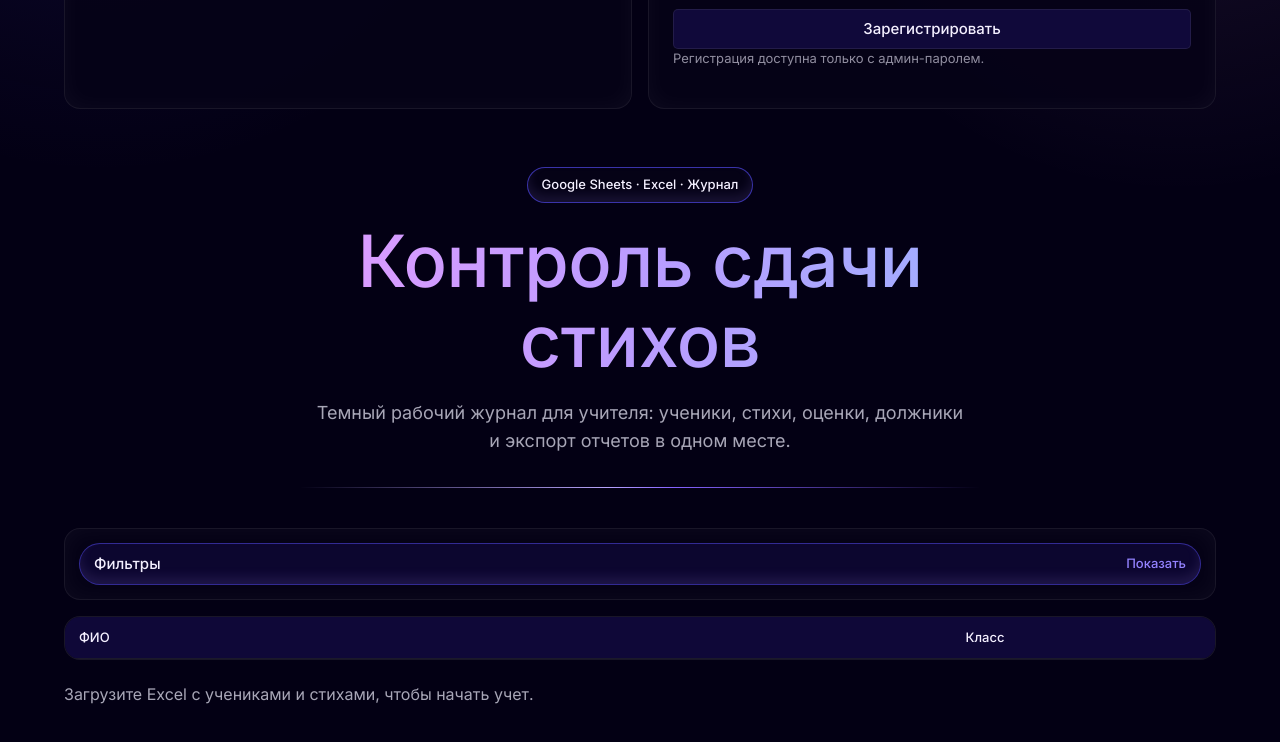
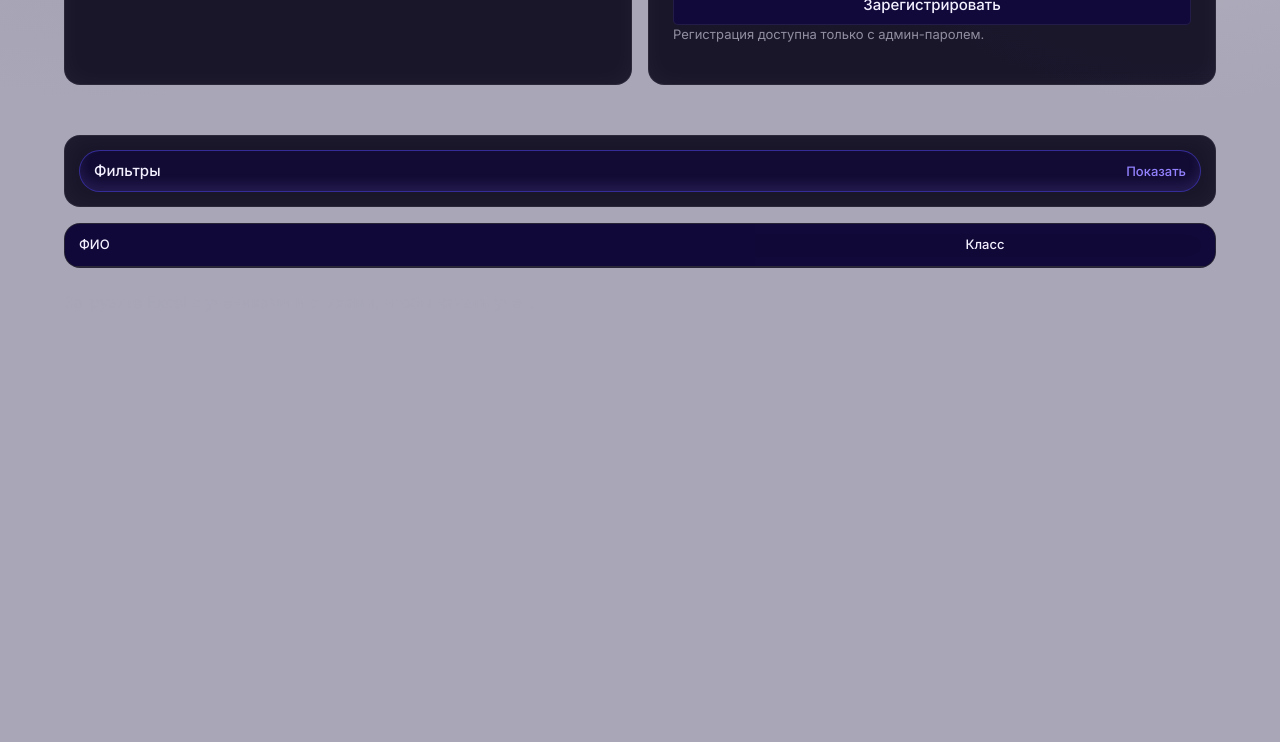
Before and after one commit to KatyaLisaUch/literature, a plain HTML site: page index.html in a window 1280 px wide. Shown: the part 514-1256 px from the top of the page. After the commit the page ends 936 px from the top, so only its background shows below. Drawn offline with Linux system fonts and the light colour scheme.

Commit message:
Add files via upload

```diff
--- a/index.html
+++ b/index.html
@@ -3,20 +3,20 @@
   <head>
     <meta charset="utf-8">
     <meta name="viewport" content="width=device-width, initial-scale=1">
-    <title>Учет сдачи стихов</title>
+    <title>Учёт сдачи стихов</title>
     <link rel="preconnect" href="https://fonts.googleapis.com">
     <link rel="preconnect" href="https://fonts.gstatic.com" crossorigin>
     <link href="https://fonts.googleapis.com/css2?family=Inter:wght@400;500;600;700;800&display=swap" rel="stylesheet">
-    <link rel="stylesheet" href="styles.css?v=20260709-reflect1">
+    <link rel="stylesheet" href="styles.css?v=20260709-reflect2">
     <script src="https://cdn.jsdelivr.net/npm/xlsx-js-style@1.2.0/dist/xlsx.bundle.js" defer></script>
-    <script src="app.js?v=20260709-reflect1" defer></script>
+    <script src="app.js?v=20260709-reflect2" defer></script>
   </head>
   <body>
     <header class="app-header">
       <nav class="nav-pill" aria-label="Главное меню">
         <div class="brand-mark" aria-hidden="true"></div>
         <div class="header-title">
-          <h1>Учет стихов</h1>
+          <h1>Учёт стихов</h1>
         </div>
         <div class="desktop-menu">
           <button class="menu-item" data-tab="journal" type="button">Журнал</button>
@@ -100,12 +100,6 @@
       </aside>
 
       <section class="content">
-        <section class="hero-panel">
-          <div class="hero-badge">Google Sheets · Excel · Журнал</div>
-          <h2>Контроль сдачи стихов</h2>
-          <p>Темный рабочий журнал для учителя: ученики, стихи, оценки, должники и экспорт отчетов в одном месте.</p>
-        </section>
-
         <section class="panel filters-panel top-filters collapsed" id="filtersPanel">
           <button id="filtersToggleBtn" class="filters-toggle" type="button" aria-expanded="false">
             <span>Фильтры</span>
--- a/styles.css
+++ b/styles.css
@@ -1,5 +1,6 @@
 :root {
-  --void: #030014;
+  --void: #a8a6b7;
+  --page-bg: #a8a6b7;
   --surface: #060317;
   --surface-strong: #10093a;
   --text: #f4f0ff;
@@ -35,17 +36,17 @@
 }
 
 html {
-  background: var(--void);
+  background: var(--page-bg);
 }
 
 body {
   min-height: 100vh;
   margin: 0;
   background:
-    radial-gradient(circle at 50% -10%, rgba(147, 130, 255, 0.2), transparent 34rem),
-    radial-gradient(circle at 8% 18%, rgba(80, 70, 228, 0.14), transparent 28rem),
-    radial-gradient(circle at 92% 22%, rgba(229, 156, 255, 0.1), transparent 26rem),
-    var(--void);
+    radial-gradient(circle at 50% -10%, rgba(244, 240, 255, 0.55), transparent 34rem),
+    radial-gradient(circle at 8% 18%, rgba(145, 142, 160, 0.34), transparent 28rem),
+    radial-gradient(circle at 92% 22%, rgba(205, 204, 208, 0.42), transparent 26rem),
+    var(--page-bg);
   color: var(--text);
   font-family: "Inter", "Inter V", ui-sans-serif, system-ui, -apple-system, BlinkMacSystemFont, "Segoe UI", sans-serif;
   font-size: 16px;
@@ -60,7 +61,7 @@ body::before {
   inset: 0;
   z-index: -1;
   pointer-events: none;
-  opacity: 0.42;
+  opacity: 0.18;
   background-image:
     radial-gradient(circle, rgba(255, 255, 255, 0.9) 0 1px, transparent 1.5px),
     radial-gradient(circle, rgba(244, 240, 255, 0.65) 0 1px, transparent 1.5px);
@@ -158,7 +159,7 @@ select option {
   display: flex;
   justify-content: center;
   padding: 20px 24px 12px;
-  background: linear-gradient(180deg, rgba(3, 0, 20, 0.9), rgba(3, 0, 20, 0));
+  background: linear-gradient(180deg, rgba(168, 166, 183, 0.86), rgba(168, 166, 183, 0));
   backdrop-filter: blur(10px);
 }
 
@@ -368,7 +369,7 @@ select option {
   gap: 32px;
   width: min(100%, var(--page-max));
   margin: 0 auto;
-  padding: 44px 24px 108px;
+  padding: 20px 24px 108px;
 }
 
 .sidebar,
@@ -397,61 +398,6 @@ body[data-active-tab="export"] .tabs,
 body[data-active-tab="import"] .tabs,
 body[data-active-tab="add-poem"] .tabs {
   display: none;
-}
-
-.hero-panel {
-  position: relative;
-  display: grid;
-  justify-items: center;
-  gap: 18px;
-  margin: 8px auto 40px;
-  max-width: 860px;
-  text-align: center;
-}
-
-.hero-panel::after {
-  content: "";
-  display: block;
-  width: min(680px, 78vw);
-  height: 1px;
-  margin-top: 14px;
-  background: var(--aurora);
-}
-
-.hero-badge {
-  display: inline-flex;
-  align-items: center;
-  min-height: 34px;
-  border: 1px solid rgba(80, 70, 228, 0.72);
-  border-radius: var(--radius-badge);
-  background: rgba(6, 3, 23, 0.94);
-  box-shadow: var(--violet-rim);
-  color: var(--text);
-  font-size: 13px;
-  font-weight: 500;
-  padding: 7px 14px;
-}
-
-.hero-panel h2 {
-  margin: 0;
-  max-width: 780px;
-  background: var(--cosmic-gradient);
-  -webkit-background-clip: text;
-  background-clip: text;
-  color: transparent;
-  font-family: "Inter", "AeonikPro", ui-sans-serif, system-ui, sans-serif;
-  font-size: clamp(46px, 8vw, 72px);
-  font-weight: 500;
-  letter-spacing: -0.5px;
-  line-height: 1.11;
-}
-
-.hero-panel p {
-  max-width: 660px;
-  margin: 0;
-  color: var(--muted);
-  font-size: 18px;
-  line-height: 1.56;
 }
 
 .edit-table-wrap {
@@ -859,26 +805,6 @@ tr:last-child td {
     padding: 30px 14px 64px;
   }
 
-  .hero-panel {
-    gap: 14px;
-    margin: 4px auto 28px;
-  }
-
-  .hero-badge {
-    min-height: 32px;
-    font-size: 12px;
-    padding: 6px 12px;
-  }
-
-  .hero-panel h2 {
-    font-size: clamp(38px, 13vw, 54px);
-  }
-
-  .hero-panel p {
-    font-size: 16px;
-    line-height: 1.5;
-  }
-
   .sidebar {
     grid-template-columns: 1fr;
   }
```
